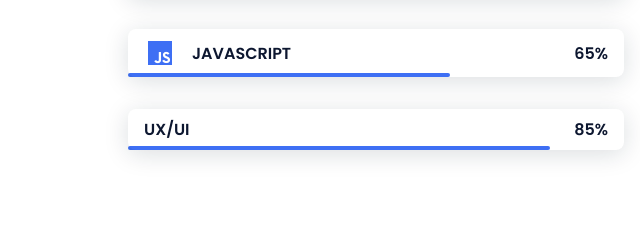
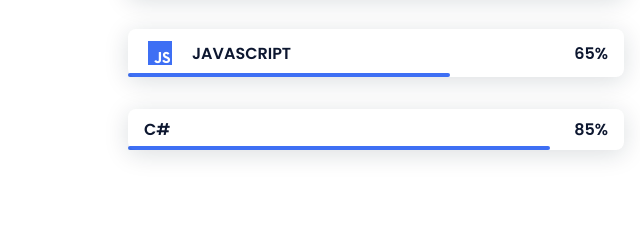
Before and after one commit to Esubaalew/Website, a plain HTML site: page index.html in a window 1280 px wide. Shown: the part 1712-1940 px from the top of the page, 0-640 px from the left. Drawn offline with nearby package versions, Linux system fonts and the light colour scheme.

Commit message:
Update index.html

```diff
--- a/index.html
+++ b/index.html
@@ -142,7 +142,7 @@
                         <div class="skills__data">
                             <div class="skills__names">
                                 <i class='bx bxl-java' ></i>
-                                <span class="skills__name">UX/UI</span>
+                                <span class="skills__name">C#</span>
                             </div>
                             <div class="skills__bar skills__ux">
 
```
